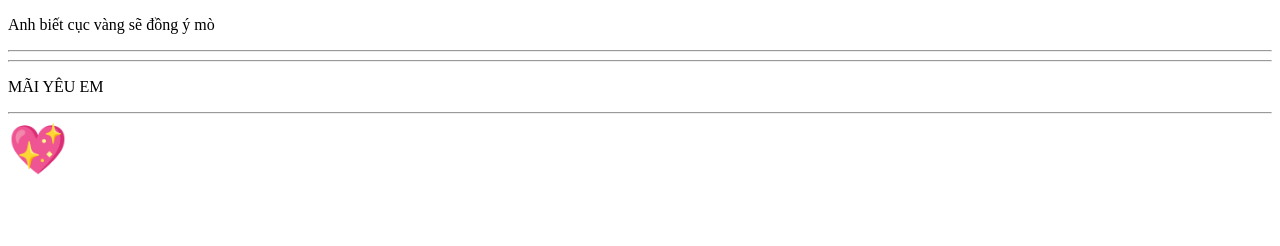
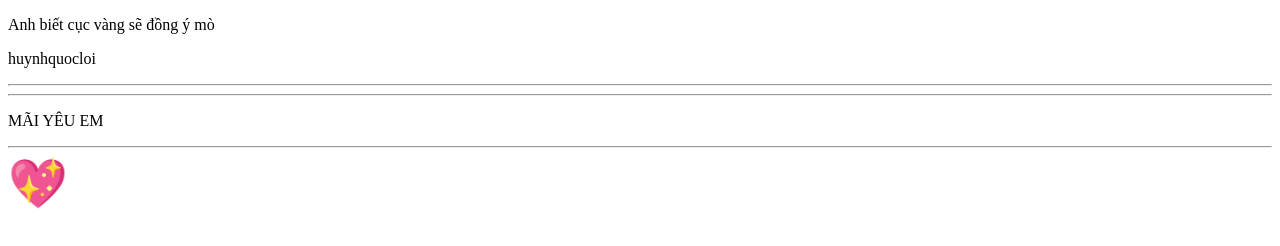
Before and after one commit to loicd217/d-n-2, a plain HTML site: page index.html in a window 1280 px wide. Drawn offline with Linux system fonts and the light colour scheme.

Commit message:
first commit

```diff
--- a/index.html
+++ b/index.html
@@ -7,6 +7,7 @@
   </head>
   <body>
     <p>Anh biết cục vàng sẽ đồng ý mò</p>
+    <p>huynhquocloi</p>
     <hr />
     <hr />
     <p>MÃI YÊU EM</p>
```
